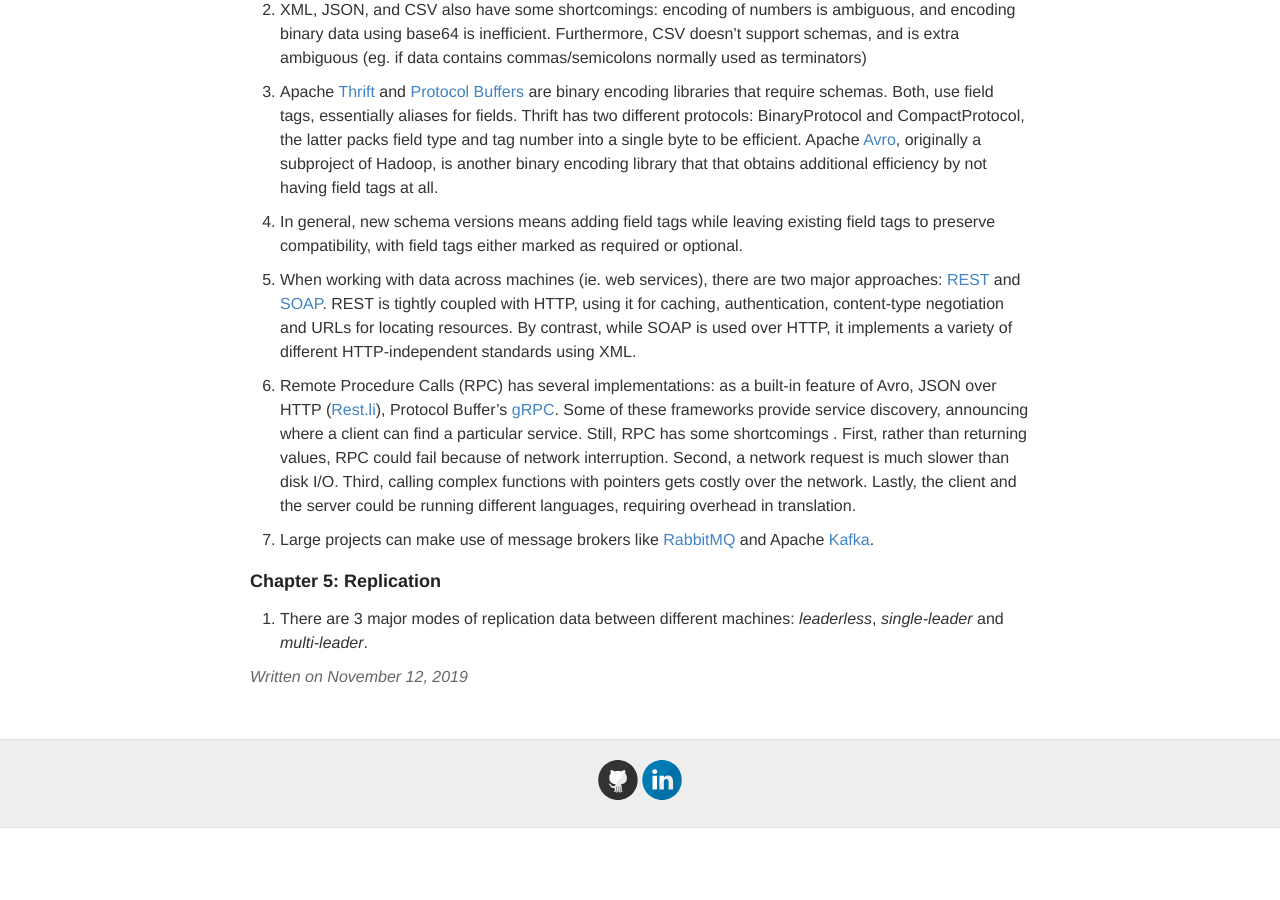
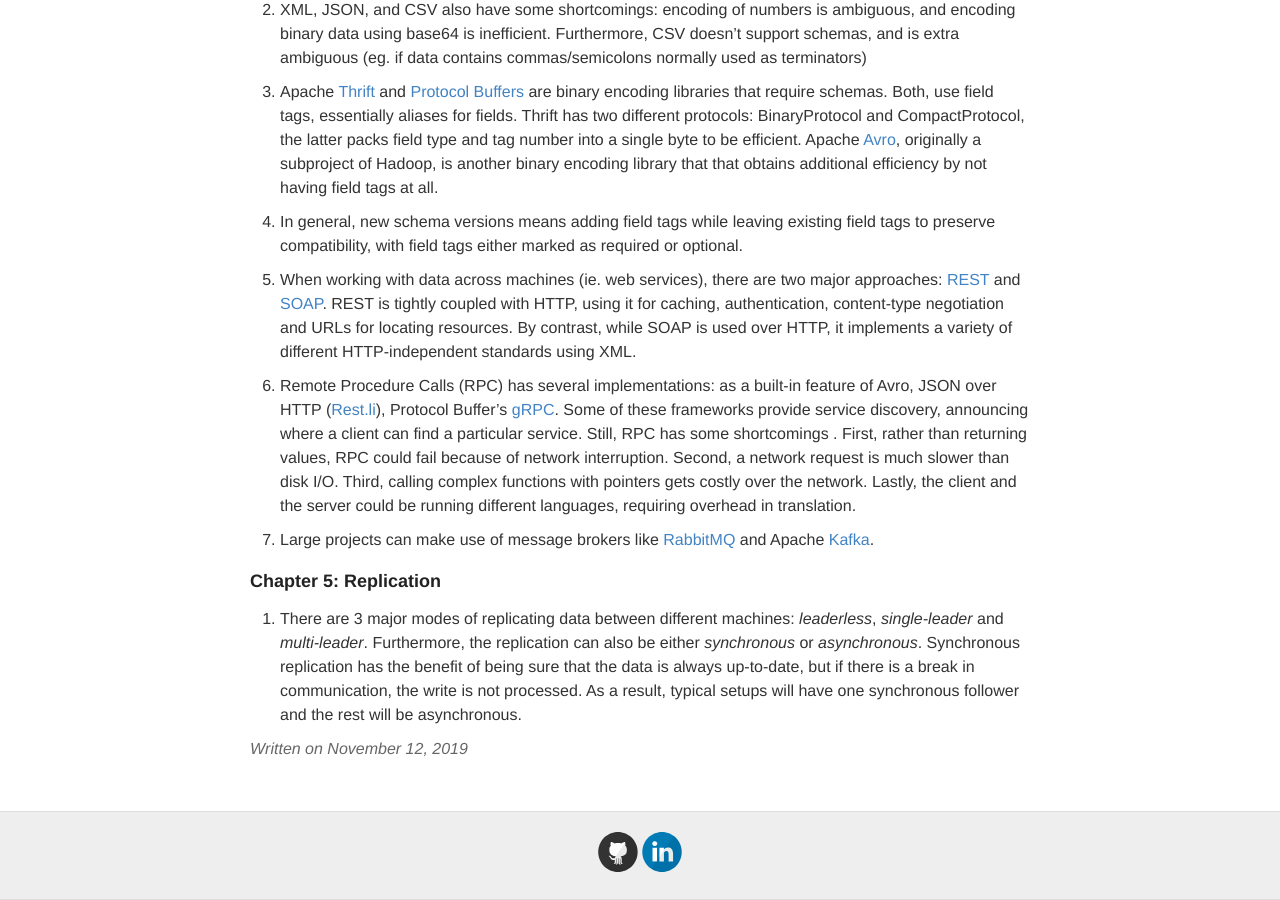
Before and after one commit to ptvan/ptvan.github.io, a Jekyll site: the page built from _posts/2019-11-12-Designing-DataIntensive-Applications.md, in a window 1280 px wide and 900 px high, scrolled down 1457 px. Built offline with Jekyll 4.4.1, drawn with Linux system fonts in a browser that asks for light colours; before the commit the page ends 2285 px from its top, so only the background shows below that.

Commit message:
updated DDIA blogpost

```diff
--- a/_posts/2019-11-12-Designing-DataIntensive-Applications.md
+++ b/_posts/2019-11-12-Designing-DataIntensive-Applications.md
@@ -56,4 +56,4 @@
 
 ### Chapter 5: Replication
 
-1. There are 3 major modes of replication data between different machines: _leaderless_, _single-leader_ and _multi-leader_.
+1. There are 3 major modes of replicating data between different machines: _leaderless_, _single-leader_ and _multi-leader_. Furthermore, the replication can also be either _synchronous_ or _asynchronous_. Synchronous replication has the benefit of being sure that the data is always up-to-date, but if there is a break in communication, the write is not processed. As a result, typical setups will have one synchronous follower and the rest will be asynchronous.
```
